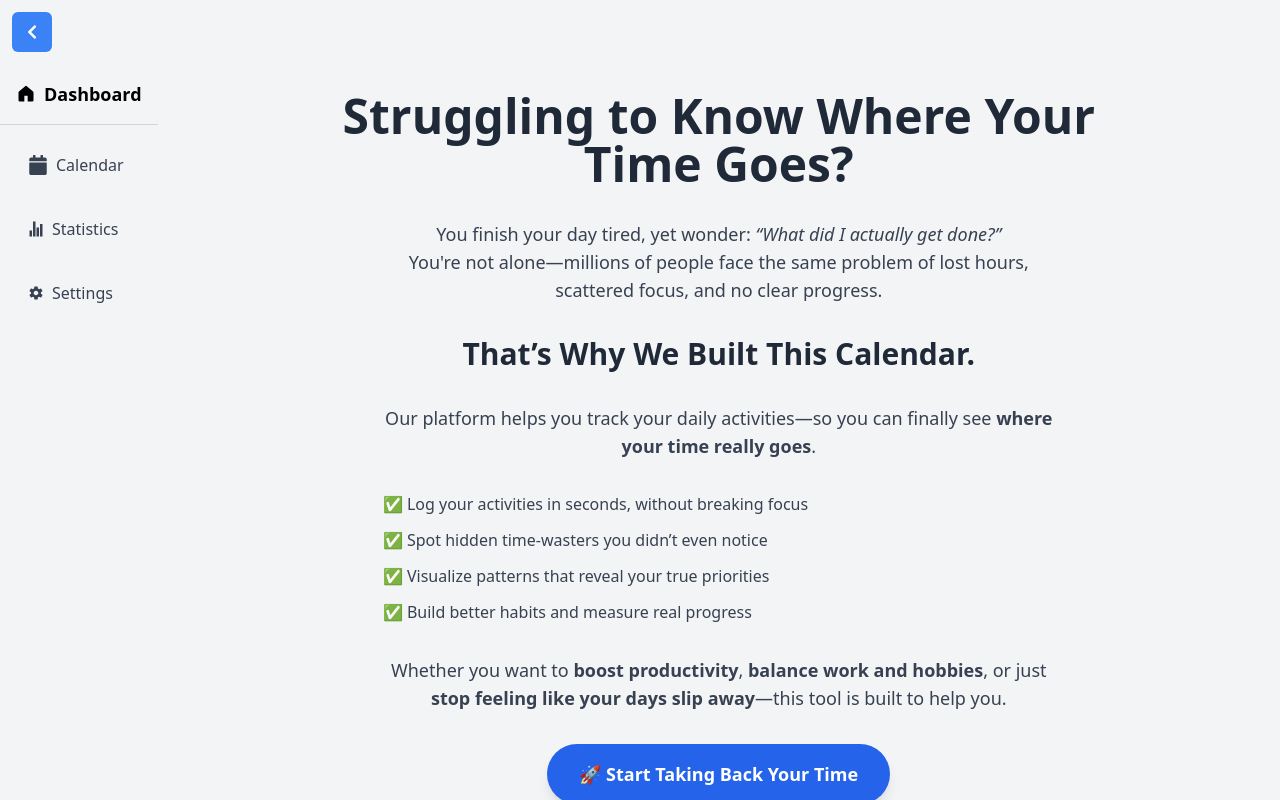
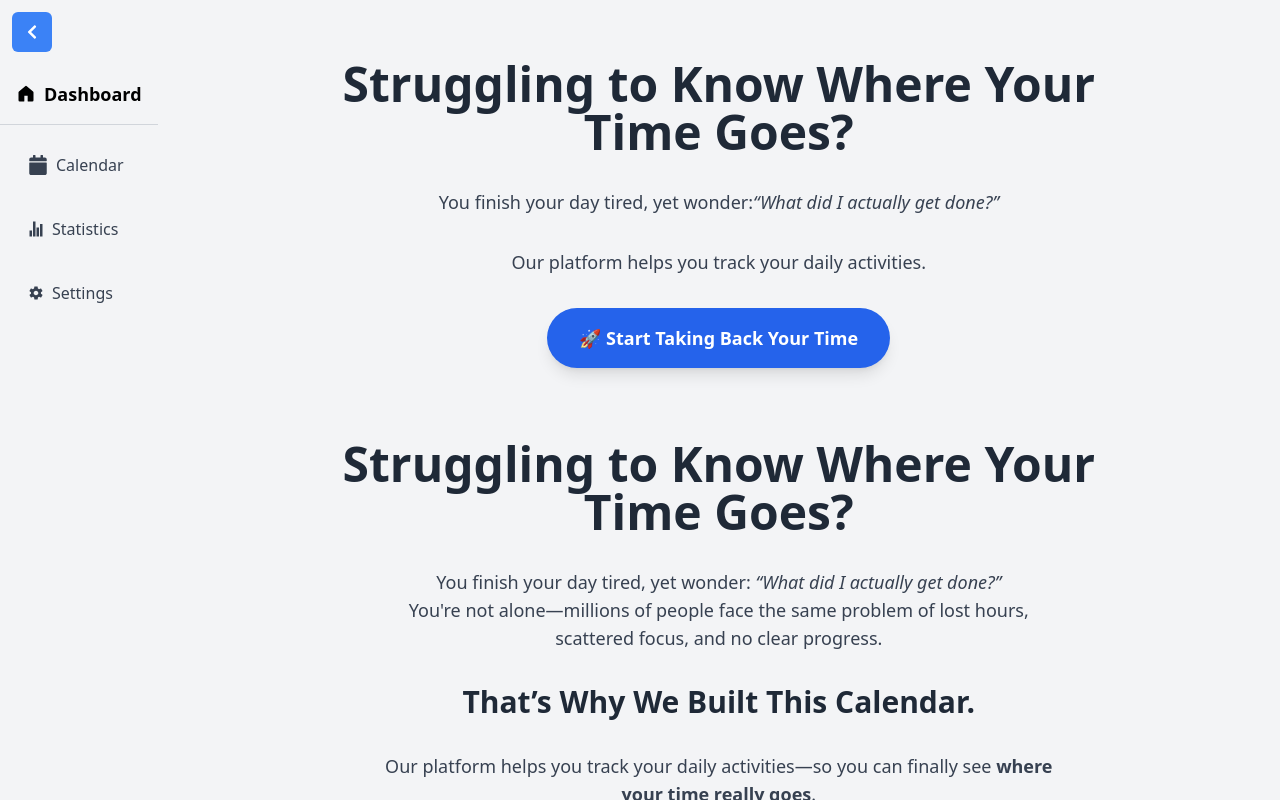
Before and after one commit to Julobulo/Calendar-React, a React (Vite) app in the folder calendar/: page / in a window 1280 px wide. Built offline with nearby package versions, Linux system fonts and the light colour scheme; no server answers.

Commit message:
Using HeroSection.tsx in Home.tsx

```diff
--- /dev/null
+++ b/calendar/src/components/home/HeroSection.tsx
@@ -0,0 +1,42 @@
+import Cookies from "js-cookie";
+import { useNavigate } from "react-router-dom";
+
+interface HeroProps {
+  userCount: number | null;
+  userCountLoading: boolean;
+  scrollToSignup: () => void;
+}
+
+export const HeroSection = ({ userCount, userCountLoading, scrollToSignup }: HeroProps) => {
+  const navigate = useNavigate();
+
+  return (
+    <section className="text-center space-y-8 relative">
+      <h1 className="text-4xl md:text-5xl font-bold text-gray-800">
+        Struggling to Know Where Your Time Goes?
+      </h1>
+
+      <p className="text-lg text-gray-700 max-w-2xl mx-auto">
+        You finish your day tired, yet wonder:
+        <span className="italic">“What did I actually get done?”</span>
+      </p>
+
+      <p className="text-lg text-gray-700 max-w-2xl mx-auto">
+        Our platform helps you
+        {userCountLoading === false && userCount && (
+          <> and <span className="font-semibold">{userCount.toLocaleString()}</span> others</>
+        )} track your daily activities.
+      </p>
+
+      <button
+        className="inline-block px-8 py-4 rounded-full bg-blue-600 hover:bg-blue-700 text-white font-semibold text-lg shadow-lg transition"
+        onClick={() => {
+          if (Cookies.get("token")) navigate("/calendar/day");
+          else scrollToSignup();
+        }}
+      >
+        🚀 Start Taking Back Your Time
+      </button>
+    </section>
+  );
+};
--- a/calendar/src/components/home/Home.tsx
+++ b/calendar/src/components/home/Home.tsx
@@ -18,12 +18,13 @@ import { getHumanTimeFromMinutes, highlightTimesAndNames, isLightOrDark } from "
 import { useState } from "react";
 import { LocationPicker } from "../utils/LocationPicker";
 import { Card, CardContent } from "../utils/Card";
-import { FaRegClock } from "react-icons/fa";
 import { TbTarget } from "react-icons/tb";
 import { format } from "date-fns";
 import Cookies from "js-cookie";
 import { useNavigate } from "react-router-dom";
 import { useUserCount } from "../../hooks/home/useCount";
+import { HeroSection } from "./HeroSection";
+import { ProductiveTimeChart } from "./charts/ProductiveTimeChart";
 
 const colors: {
   activities: { [activity: string]: string };
@@ -270,6 +271,11 @@ const Home = () => {
   `}
       </style>
       {/* Hero Section */}
+      <HeroSection
+        userCount={userCount}
+        userCountLoading={userCountLoading}
+        scrollToSignup={scrollToSignup}
+      />
       <section className="text-center space-y-8 relative">
         <div className="absolute inset-0 bg-gradient-to-r  opacity-30 pointer-events-none rounded-xl" />
 
@@ -279,7 +285,7 @@ const Home = () => {
 
         <p className="text-lg text-gray-700 max-w-2xl mx-auto">
           You finish your day tired, yet wonder: <span className="italic">“What did I actually get done?”</span>
-          <br/>You're not alone—millions of people face the same problem of lost hours, scattered focus, and no clear progress.
+          <br />You're not alone—millions of people face the same problem of lost hours, scattered focus, and no clear progress.
         </p>
 
         <h2 className="text-2xl md:text-3xl font-semibold text-gray-800">
@@ -405,32 +411,7 @@ const Home = () => {
       <section>
         <h2 className="text-2xl font-semibold text-gray-800 mb-4 text-center">Gain Insight Into Your Habits</h2>
         <div className="grid grid-cols-1 md:grid-cols-2 gap-4">
-          <Card>
-            <CardContent>
-              <div className="flex items-center mb-3">
-                <FaRegClock className="text-3xl mr-2" />
-                <h3 className="text-xl font-bold">Unproductive vs Productive Time Spent This Week</h3>
-              </div>
-              <ResponsiveContainer width="100%" height={250}>
-                <BarChart data={[
-                  { day: "Mon", Productive: 3, Unproductive: 2 },
-                  { day: "Tue", Productive: 4, Unproductive: 1.5 },
-                  { day: "Wed", Productive: 5, Unproductive: 2 },
-                  { day: "Thu", Productive: 2.5, Unproductive: 3 },
-                  { day: "Fri", Productive: 3, Unproductive: 2.5 },
-                  { day: "Sat", Productive: 1.5, Unproductive: 4 },
-                  { day: "Sun", Productive: 2, Unproductive: 3.5 }
-                ]}>
-                  <XAxis dataKey="day" />
-                  <YAxis />
-                  <Tooltip formatter={(v: number) => `${v}h`} />
-                  <Legend />
-                  <Bar dataKey="Productive" stackId="a" fill="#10b981" />
-                  <Bar dataKey="Unproductive" stackId="a" fill="#f43f5e" />
-                </BarChart>
-              </ResponsiveContainer>
-            </CardContent>
-          </Card>
+          <ProductiveTimeChart />
 
           <Card>
             <CardContent>
```
